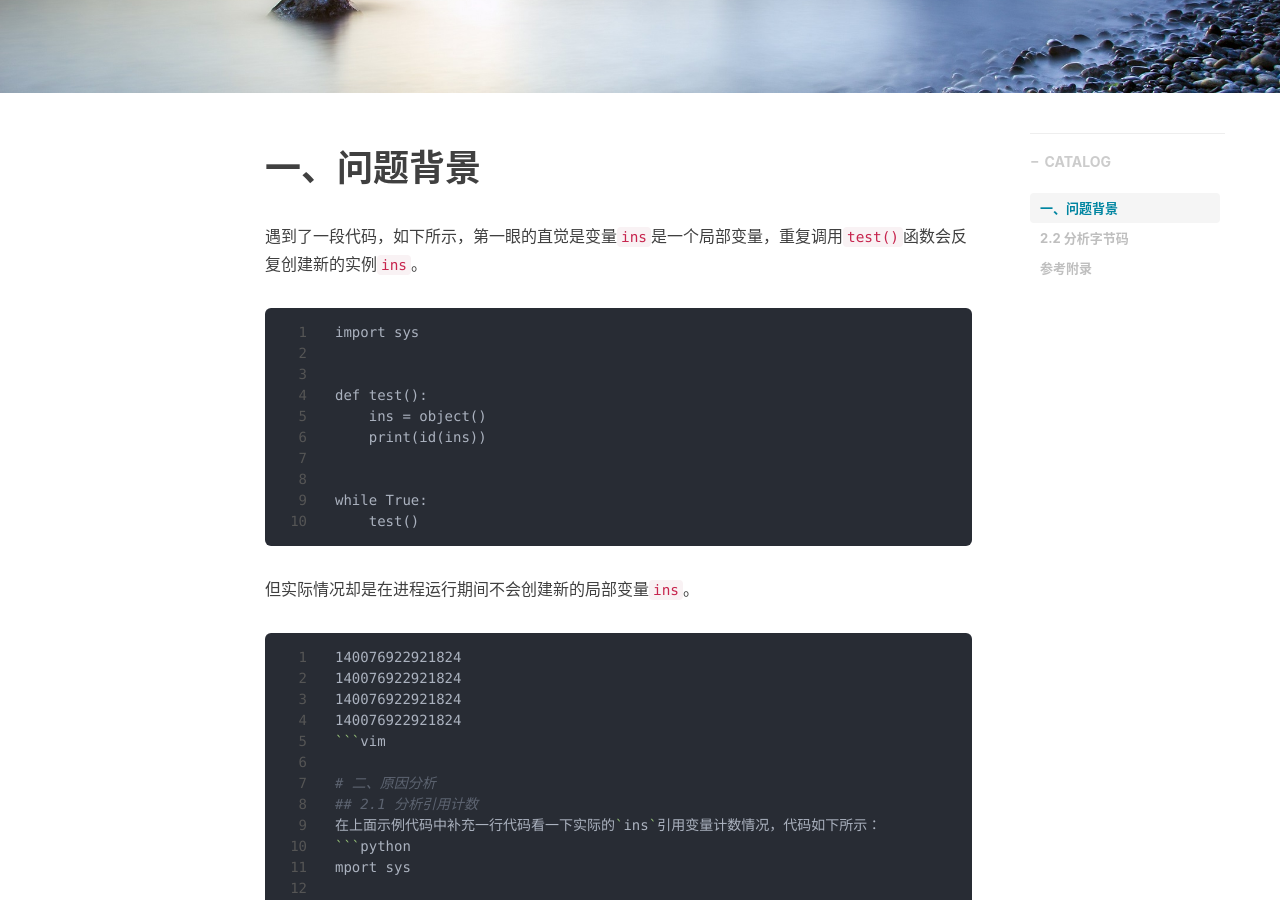
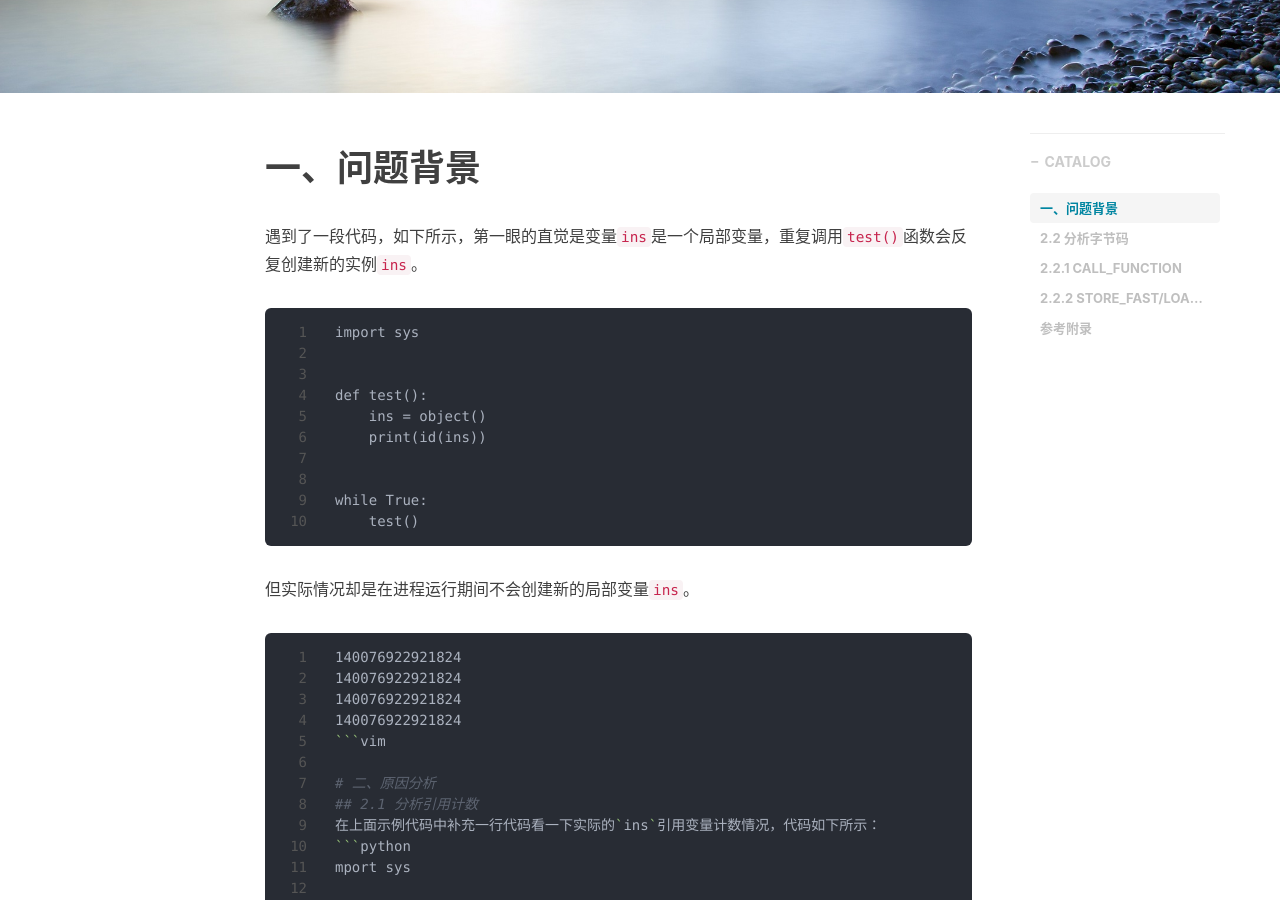
Before and after one commit to shihai1991/shihai1991.github.io, a Jekyll site: the page built from _posts/2022-06-02-python引用计数.md, in a window 1280 px wide and 900 px high, scrolled down 424 px. Built offline with Jekyll 4.4.1, drawn with Linux system fonts in a browser that asks for light colours; nearby versions of some CDN libraries; comment, search, counter and statistics services are not loaded; some of the changed text lies outside the part shown.

Commit message:
Update 2022-06-02-python引用计数.md

```diff
--- a/_posts/2022-06-02-python引用计数.md
+++ b/_posts/2022-06-02-python引用计数.md
@@ -151,6 +151,11 @@
 - `STORE_FAST`和`LOAD_FAST`: 对`ins`变量进行存取操作。
 排查这三个指令对应cpython代码可以确认都是正常的指令调用没有涉及GC相关活动。
 
+### 2.2.1 CALL_FUNCTION
+
+### 2.2.2 STORE_FAST/LOAD_FAST
+
+
 
 # 参考附录
 [Puzzled with LOAD_FAST/STORE_FAST of python](https://stackoverflow.com/questions/28088157/puzzled-with-load-fast-store-fast-of-python)
```
